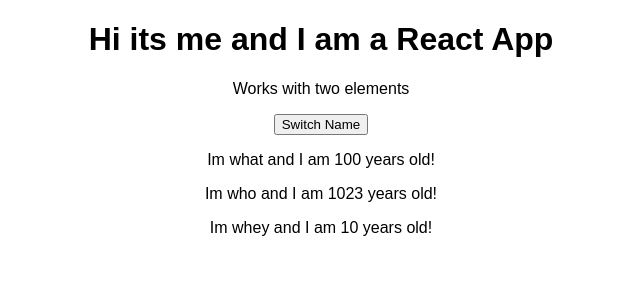
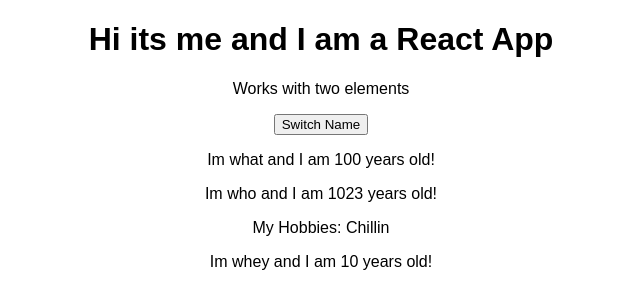
Before and after one commit to pacemade/react-with-max, a React (Create React App) app in the folder starting_off/: page / in a window 1280 px wide. Shown: the top 308 px of the page, without its empty margins (319-959 px from the left). Built offline with nearby package versions, Linux system fonts and the light colour scheme.

Commit message:
nesting function calls through components, bind

```diff
--- a/starting_off/src/App.js
+++ b/starting_off/src/App.js
@@ -11,10 +11,10 @@
     ]
   }
 
-  switchNameHandler = () => {
+  switchNameHandler = (newName) => {
     this.setState({
       persons: [
-        { name: "What", age: 10230},
+        { name: newName, age: 10230},
         { name: "Who", age: 1023},
         { name: "Whey", age: 42410}
       ]
@@ -28,10 +28,19 @@
       <div className="App">
         <h1>Hi its me and I am a React App</h1>
         <p>Works with two elements</p>
-        <button onClick={this.switchNameHandler}>Switch Name</button>
-        <Person name={this.state.persons[0].name} age={this.state.persons[0].age}/>
-        <Person name={this.state.persons[1].name} age={this.state.persons[1].age}/>
-        <Person name={this.state.persons[2].name} age={this.state.persons[2].age}/>
+        <button onClick={() => this.switchNameHandler("Danny")}>Switch Name</button>
+        <Person
+          name={this.state.persons[0].name}
+          age={this.state.persons[0].age}
+        />
+        <Person
+          name={this.state.persons[1].name}
+          age={this.state.persons[1].age}
+          click={this.switchNameHandler.bind(this, "Deennee")} >My Hobbies: Chillin </Person>
+        <Person
+          name={this.state.persons[2].name}
+          age={this.state.persons[2].age}
+        />
       </div>
     );
     // return React.createElement('div', {className: 'App'}, React.createElement('h1', null, "Hi it\'s me and I am a React App!!"))
--- a/starting_off/src/Person/Person.js
+++ b/starting_off/src/Person/Person.js
@@ -3,7 +3,7 @@
 const person = (props) => {
   return (
     <div>
-      <p>Im {props.name} and I am {props.age} years old!</p>
+      <p onClick={props.click}>Im {props.name} and I am {props.age} years old!</p>
       <p>{props.children}</p>
     </div>
   )
```
